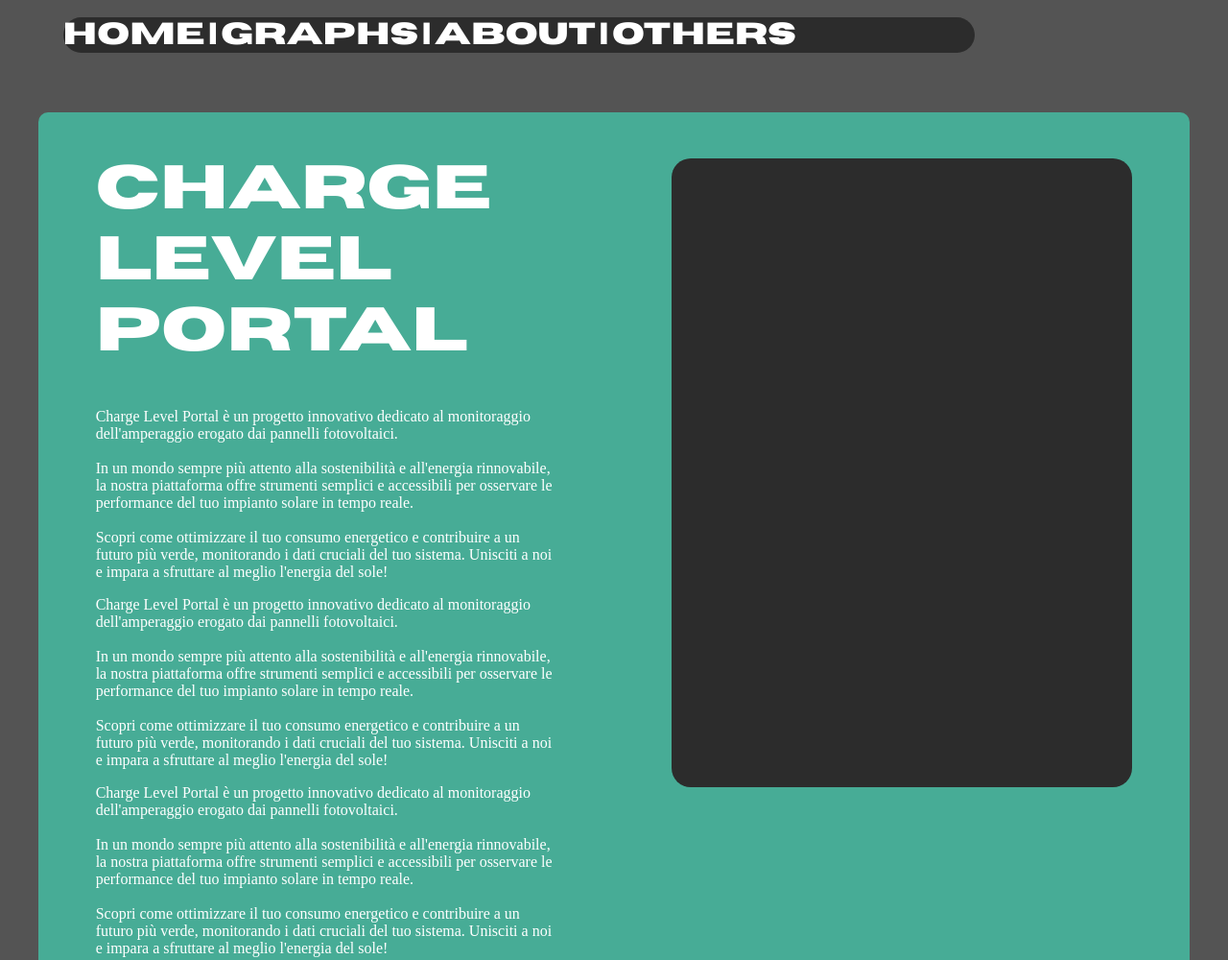
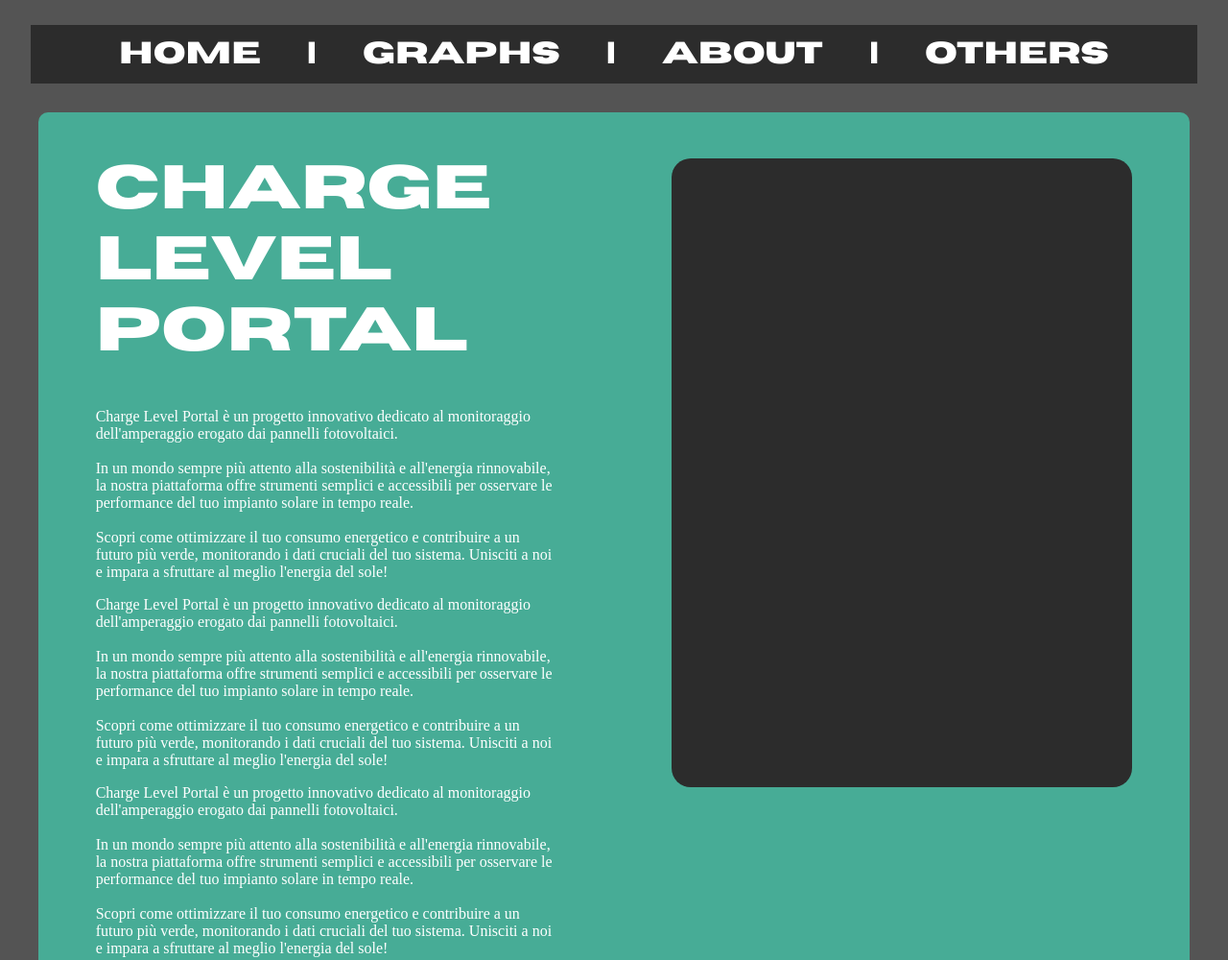
Before and after one commit to CuteLittleParrot/Charge-Level-Portal, a website: page public/index.html in a window 1280 px wide. Shown: the top 1000 px of the page at 96% size. Drawn offline with Linux system fonts and the light colour scheme.

Commit message:
NavBar Completata

```diff
--- a/public/index.html
+++ b/public/index.html
@@ -5,7 +5,9 @@
         <title>Charge Level Portal</title>
         <link rel="stylesheet" href="style.css">
     </head>
+
     <body>
+
         <div class = "header">
             <div class = "navbar">
                 <a class = "nav-item" href="">HOME</a>
@@ -14,9 +16,10 @@
                 <a class = "nav-sep" href="">|</a>
                 <a class = "nav-item" href="">ABOUT</a>
                 <a class = "nav-sep" href="">|</a>
-                <a class = "nav-item" href="https://prof-bernardis.infinityfreeapp.com/Progetti_Studenti.php?section=in-corso">OTHERS</a>
+                <a class = "nav-item" href="https://prof-bernardis.infinityfreeapp.com/Progetti/Progetti_Studenti.php">OTHERS</a>
             </div>
         </div>
+
         <div class = "panel" id = "intro">
                 <div class = "left-side">
                     <h1 class    = "title">CHARGE LEVEL PORTAL</h1>
--- a/public/style.css
+++ b/public/style.css
@@ -7,36 +7,28 @@ body{
 
 .header{
     position: fixed;
+    top: 0px;
+    left: 0px;
     background-color: var(--dark-grey);
 
-    padding: 2%;
-    margin: -9vw 0px;
+    padding: 2% 0%;
+    margin: 0px 0px;
     width: 100%;
 }
 
 .navbar{
-<<<<<<< HEAD
     display: flex;
     background-color: var(--light-black);
 
     width: 95%;
-    border-radius: 40px;
-=======
-    display: flex       ;
-    background-color: var(--light-black);
-
-    position: fixed;
-    width: 950px;
-    margin-left: 2.5%;
-    border-radius: 20px;
->>>>>>> origin/main
+    margin: 0px 2.5%;
+    border-radius: ;
 
     justify-content: center;
 }
 
 .nav-item, .nav-sep{
     position: relative;
-<<<<<<< HEAD
     padding: 1% 2%;
 
     font-family: "Horizon", sans-serif;
@@ -99,12 +91,3 @@ body{
     width: 100%;
     height: 60%;
 }
-=======
-    padding: 2.5%;
-    padding-left: 5%;
-    padding-right: 5%;
-
-    color: #fff;
-    text-decoration: none;
-}
->>>>>>> origin/main
```
